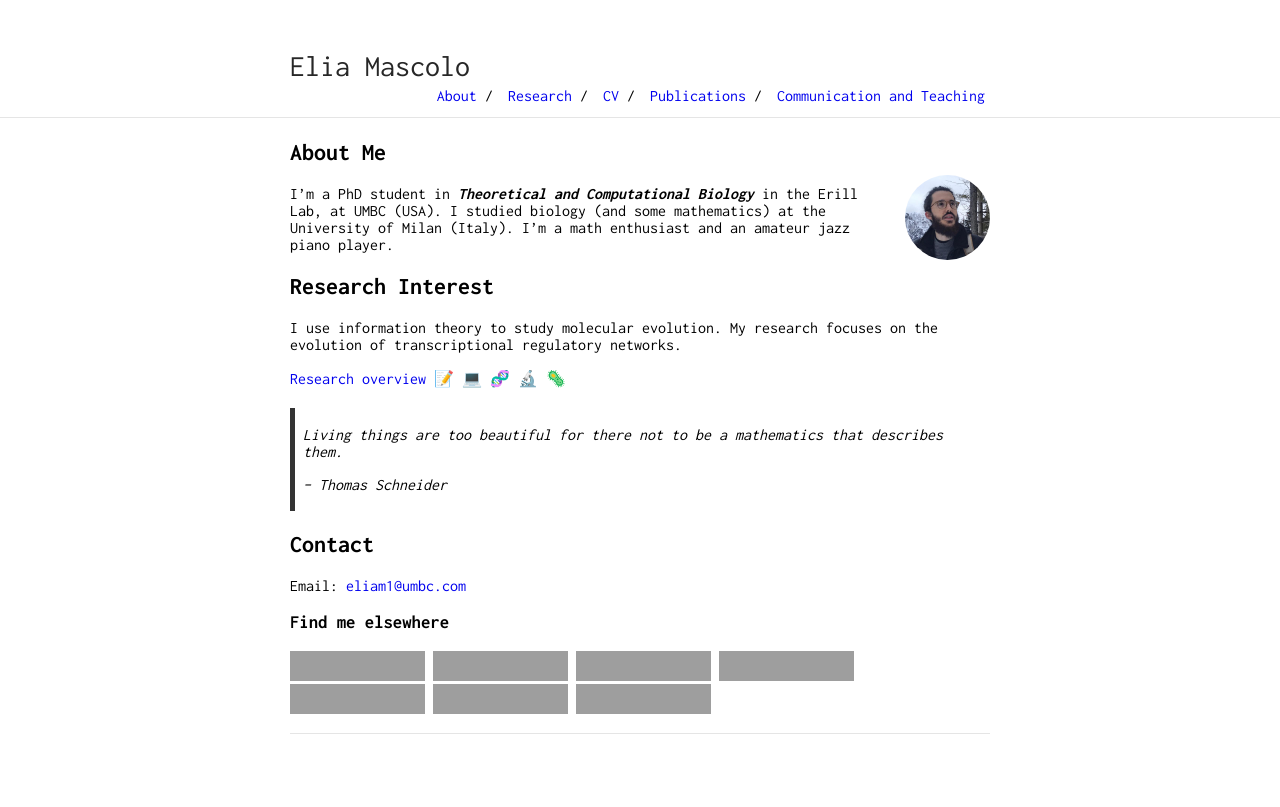
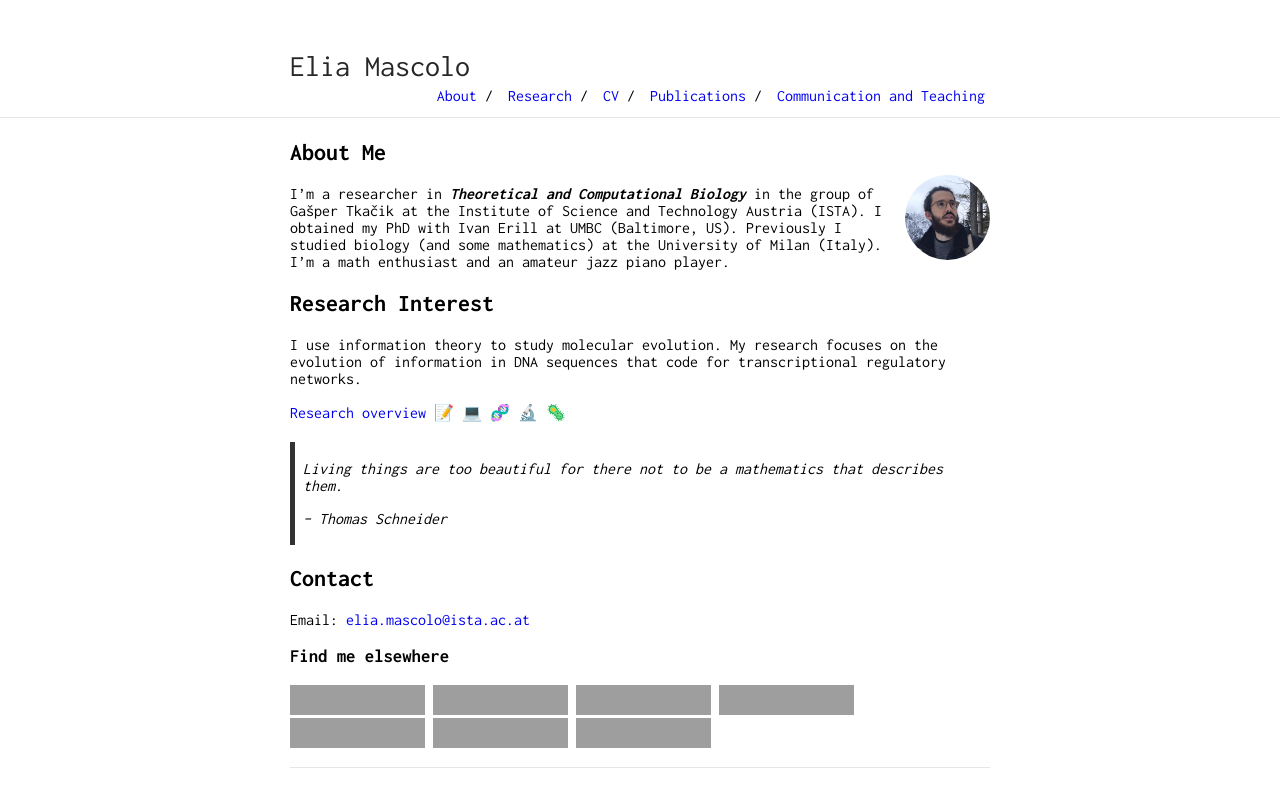
Before and after one commit to eliamascolo/eliamascolo.github.io, a Jekyll site: the page built from index.md, in a window 1280 px wide, cut to the strip 0-807 px from the top of the page. Built offline with Jekyll 4.4.1, drawn with Linux system fonts in a browser that asks for light colours; grey boxes are pictures that could not be loaded.

Commit message:
Update index.md

```diff
--- a/index.md
+++ b/index.md
@@ -16,13 +16,12 @@ layout: default
 
 <img class="profile-picture" src="/images/profile_picture_mountain.jpg">
 
-I'm a PhD student in ***Theoretical and Computational Biology*** in the Erill Lab, at UMBC (USA).
-I studied biology (and some mathematics) at the University of Milan (Italy).
+I'm a researcher in ***Theoretical and Computational Biology*** in the group of Gašper Tkačik at the Institute of Science and Technology Austria (ISTA). I obtained my PhD with Ivan Erill at UMBC (Baltimore, US). Previously I studied biology (and some mathematics) at the University of Milan (Italy).
 I'm a math enthusiast and an amateur jazz piano player.
 
 ## Research Interest
 
-I use information theory to study molecular evolution. My research focuses on the evolution of transcriptional regulatory networks.
+I use information theory to study molecular evolution. My research focuses on the evolution of information in DNA sequences that code for transcriptional regulatory networks.
 
 [Research overview](https://eliamascolo.github.io/research) 📝 💻 🧬 🔬 🦠
 
@@ -32,7 +31,7 @@ I use information theory to study molecular evolution. My research focuses on th
 
 ## Contact
 
-Email: [eliam1@umbc.com](mailto:eliam1@umbc.com)
+Email: [elia.mascolo@ista.ac.at](mailto:elia.mascolo@ista.ac.at)
 
 ### Find me elsewhere
 
```
